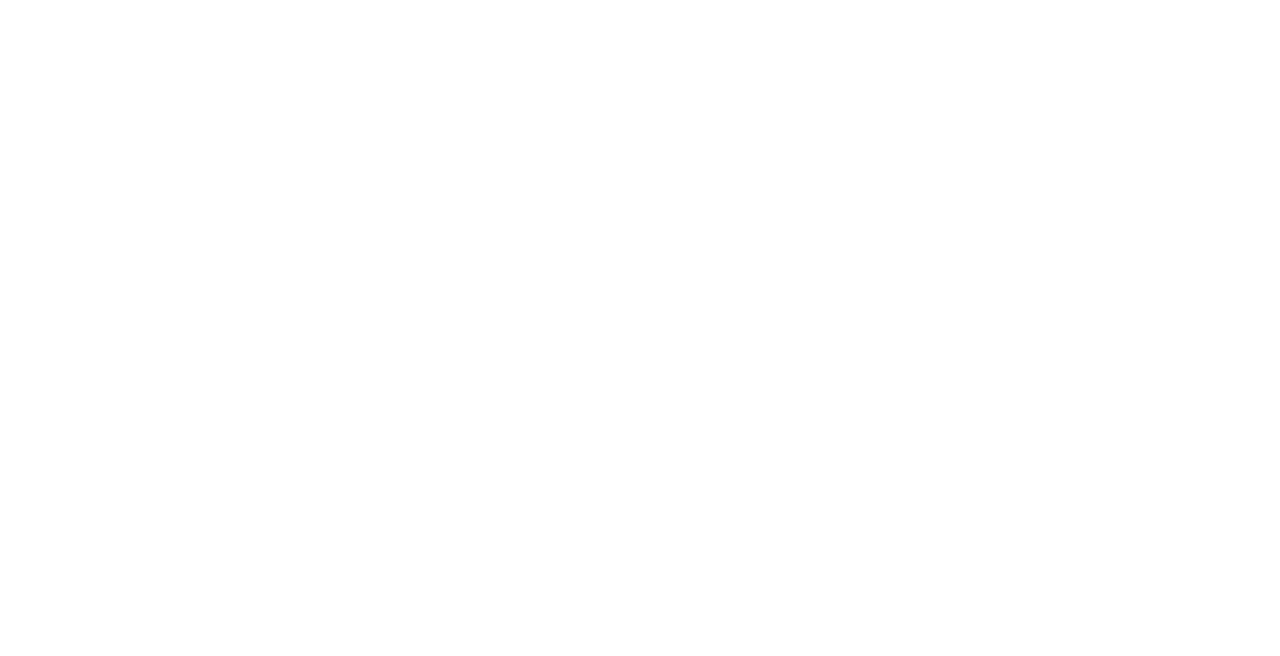
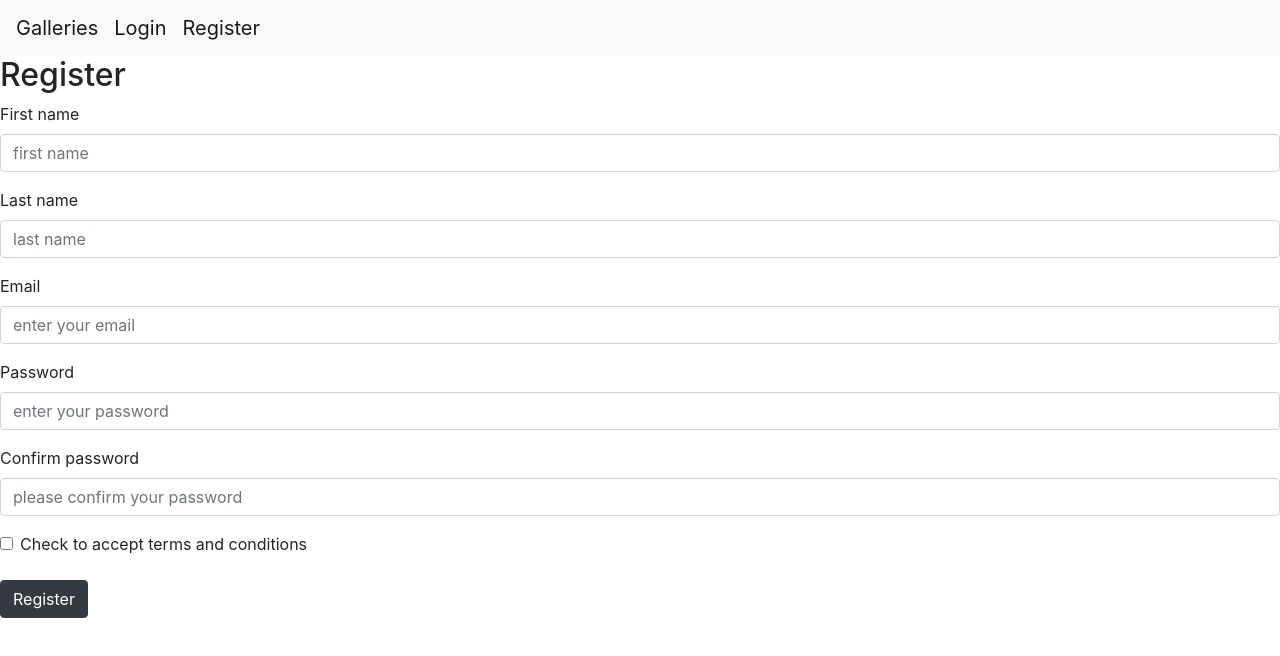
Before and after one commit to petarkaranovic/zavrsni_galleries_app, a Vue app: page /register in a window 1280 px wide. Shown: the top 656 px of the page. Built offline with nearby package versions, Linux system fonts and the light colour scheme.

Commit message:
user authentication, login form register form done

```diff
--- a/src/App.vue
+++ b/src/App.vue
@@ -1,27 +1,17 @@
 <template>
-  <div id="app">
+  <div>
+    <nav-bar/>
+    <router-view/>
 
   </div>
 </template>
 
 <script>
-
-
+import NavBar from '@/components/Partials/NavBar'
 export default {
   name: 'app',
   components: {
-
+    NavBar
   }
 }
 </script>
-
-<style>
-#app {
-  font-family: 'Avenir', Helvetica, Arial, sans-serif;
-  -webkit-font-smoothing: antialiased;
-  -moz-osx-font-smoothing: grayscale;
-  text-align: center;
-  color: #2c3e50;
-  margin-top: 60px;
-}
-</style>
--- a/src/components/Auth/AppLogin.vue
+++ b/src/components/Auth/AppLogin.vue
@@ -1,11 +1,47 @@
 <template>
     <div>
-
+        <h2>Login</h2>
+        <form @submit.prevent="onSubmit">
+            <label for="email">Email</label>
+            <input type="email" class="form-control" placeholder="Email"
+            v-model="user.email" required>
+            <br>
+            <label for="password">Password</label>
+            <input type="password" class="form-control" placeholder="Password"
+            v-model="user.password" required>
+            <br>
+            <br>
+            <button type="submit" class="btn btn-dark">Login</button>
+        </form>
+        <br>
+        <small> <router-link :to="{name:'register'}">Please register if you dont have an account</router-link></small>
+        <error-form v-if="errors">{{ errors }}</error-form>
     </div>
 </template>
 
 <script>
+import {mapActions, mapGetters} from 'vuex'
+import ErrorForm from '@/components/Partials/ErrorForm'
 export default {
+    components:{
+        ErrorForm
+    },
+    data(){
+        return{
+            user:{}
+        }
+    },
+    methods:{
+        ...mapActions(['login']),
+        onSubmit(){
+            this.login(this.user)
+        }
+    },
+    computed:{
+        ...mapGetters({
+            errors:'getErrors'
+        })
+    }
 
 }
 </script>
--- a/src/components/Auth/AppRegister.vue
+++ b/src/components/Auth/AppRegister.vue
@@ -1,11 +1,75 @@
 <template>
     <div>
+        <h2>Register</h2>
+        <form @submit.prevent="onSubmit">
+            <div class="form-group">
+                <label for="first_name">First name</label>
+                <input type="text" class="form-control" placeholder="first name"
+                v-model="user.first_name" required>
+            </div>
+            <div v-if="errors"><error-form v-if="errors.first_name">{{errors.first_name[0]}}</error-form></div>
+
+            <div class="form-group">
+                <label for="last_name">Last name</label>
+                <input type="text" class="form-control" placeholder="last name"
+                v-model="user.last_name" required>
+            </div>
+            <div v-if="errors"><error-form v-if="errors.last_name">{{errors.last_name[0]}}</error-form></div>
+
+            <div class="form-group">
+                <label for="email">Email</label>
+                <input type="text" class="form-control" placeholder="enter your email"
+                v-model="user.email" required>
+            </div>
+            <div v-if="errors"><error-form v-if="errors.email">{{errors.email[0]}}</error-form></div>
+
+            <div class="form-group">
+                <label for="password">Password</label>
+                <input type="password" class="form-control" placeholder="enter your password"
+                v-model="user.password" required  minlength="8">
+            </div>
+            <div v-if="errors"><error-form v-if="errors.password">{{errors.password[0]}}</error-form></div>
+
+            <div class="form-group">
+                <label for="password">Confirm password</label>
+                <input type="password" class="form-control" placeholder="please confirm your password"
+                v-model="user.password_confirmation" required  minlength="8">
+            </div>
+            <div v-if="errors"><error-form v-if="errors.password_confirmation">{{errors.password_confirmation[0]}}</error-form></div>
+
+            <div class="form-group form-check">
+                <input type="checkbox" class="form-check-input" v-model="user.terms" required>
+                <label for="terms" >Check to accept terms and conditions</label>
+            </div>
+            <button type="submit" class="btn btn-dark">Register</button>
+        </form>
 
     </div>
 </template>
 
 <script>
+import {mapActions, mapGetters} from 'vuex'
+import ErrorForm from '@/components/Partials/ErrorForm'
 export default {
+    components:{
+        ErrorForm
+    },
+    data(){
+        return{
+            user:{}
+        }
+    },
+    methods:{
+        ...mapActions(['register']),
+        onSubmit(){
+            this.register(this.user)
+        }
+    },
+    computed:{
+        ...mapGetters({
+            errors:'getErrors'
+        })
+    }
 
 }
 </script>
--- /dev/null
+++ b/src/components/Partials/ErrorForm.vue
@@ -0,0 +1,11 @@
+<template>
+    <div class="alert alert-danger" role="alert">
+        <slot></slot>
+    </div>
+</template>
+
+<script>
+export default {
+
+}
+</script>
--- /dev/null
+++ b/src/components/Partials/NavBar.vue
@@ -0,0 +1,31 @@
+<template>
+  <nav class="navbar navbar-expand-lg navbar-light bg-light">
+    <router-link :to="{ name: 'home' }" class="navbar-brand">Galleries</router-link>
+    <button
+      class="navbar-toggler"
+      type="button"
+      data-toggle="collapse"
+      data-target="#navbarSupportedContent"
+      aria-controls="navbarSupportedContent"
+      aria-expanded="false"
+      aria-label="Toggle navigation"
+    >
+      <span class="navbar-toggler-icon"></span>
+    </button>
+    <div class="collapse navbar-collapse" id="navbarSupportedContent">
+      <ul class="navbar-nav mr-auto">
+        <li class="nav-item active">
+          <router-link :to="{ name: 'login' }" class="navbar-brand">Login</router-link>
+        </li>
+        <li class="nav-item active">
+          <router-link :to="{ name: 'register' }" class="navbar-brand">Register</router-link>
+        </li>
+      </ul>
+    </div>
+  </nav>
+</template>
+<script>
+export default {
+
+};
+</script>
--- a/src/main.js
+++ b/src/main.js
@@ -1,6 +1,7 @@
 import Vue from 'vue'
 import App from './App.vue'
 import router from '@/router'
+import store from '@/utils/store'
 import BootstrapVue from 'bootstrap-vue'
 Vue.use(BootstrapVue)
 import 'bootstrap/dist/css/bootstrap.css'
@@ -10,5 +11,6 @@
 
 new Vue({
   router,
+  store,
   render: h => h(App),
 }).$mount('#app')
--- /dev/null
+++ b/src/utils/services/auth-service.js
@@ -0,0 +1,48 @@
+import http from './http-service'
+
+class AuthService {
+    setAuthHeaders(token){
+        if(!token){
+            delete http.defaults.headers.common['Authorization']
+        }
+        return http.defaults.headers.common['Authorization']=`Bearer ${token}`
+    }
+
+    login(email,password){
+        return http.post('auth/login',{
+            email,password
+        })
+        .then(response=>{
+            this.logger(response.data)
+            return response
+        })
+    }
+    register({first_name,last_name,email,password,password_confirmation,terms}){
+        return http.post('auth/register',{
+            first_name,
+            last_name,
+            email,
+            password,
+            password_confirmation,
+            terms
+        })
+        .then(({data})=>{
+            this.logger(data)
+            return data
+        })
+        .catch(error=>Promise.reject(error.response.data.errors))
+    }
+    logger(data){
+        localStorage.setItem('token','data.token')
+        localStorage.setItem('user',JSON.stringify(data.user))
+        this.setAuthHeaders(data.token)
+    }
+}
+const tokenCheck=(service)=>{
+    let token = localStorage.getItem('token')
+    service.setAuthHeaders(token)
+}
+
+const authService= new AuthService
+tokenCheck(authService)
+export default authService
--- /dev/null
+++ b/src/utils/services/http-service.js
@@ -0,0 +1,7 @@
+import axios from 'axios'
+export default axios.create({
+    baseURL:'http://127.0.0.1:8000/api/',
+    headers:{
+        Accept:'application/json'
+    }
+})
--- /dev/null
+++ b/src/utils/store/auth-store.js
@@ -0,0 +1,49 @@
+import authService from '@/utils/services/auth-service'
+import router from '@/router'
+
+const getUserFromLocalStorage=()=>{
+    let user = localStorage.getItem('user')
+    return JSON.parse(user)
+}
+
+export default {
+    state:{
+        user:getUserFromLocalStorage(),
+        errors:null,
+    },
+
+    mutations:{
+        SET_DATA(state,{user}){
+            state.user=user
+            state.errors=null
+        },
+        SET_ERRORS(state,errors){
+            state.errors=errors
+        }
+    },
+
+    actions:{
+        async login({commit}, {email,password}){
+            try{
+                commit('SET_DATA',await authService.login(email,password))
+                router.push({name:'home'})
+            } catch(error){
+                commit('SET_ERRORS',error.response.data.message)
+            }
+        },
+
+        async register({commit},user){
+            try{
+                commit('SET_DATA',await authService.register(user))
+                router.push({name:'home'})
+            } catch(error){
+                commit('SET_ERRORS', error)
+            }
+        }
+    },
+
+    getters:{
+        getUser:state=>state.user,
+        getErrors:state=>state.errors
+    }
+}
--- /dev/null
+++ b/src/utils/store/index.js
@@ -0,0 +1,12 @@
+import Vue from 'vue'
+import Vuex from 'vuex'
+import authStore from './auth-store'
+
+Vue.use(Vuex)
+const store = new Vuex.Store({
+    modules:{
+        authStore
+    }
+})
+
+export default store
```
Also changed, not shown: src/assets/logo.png (deleted).
